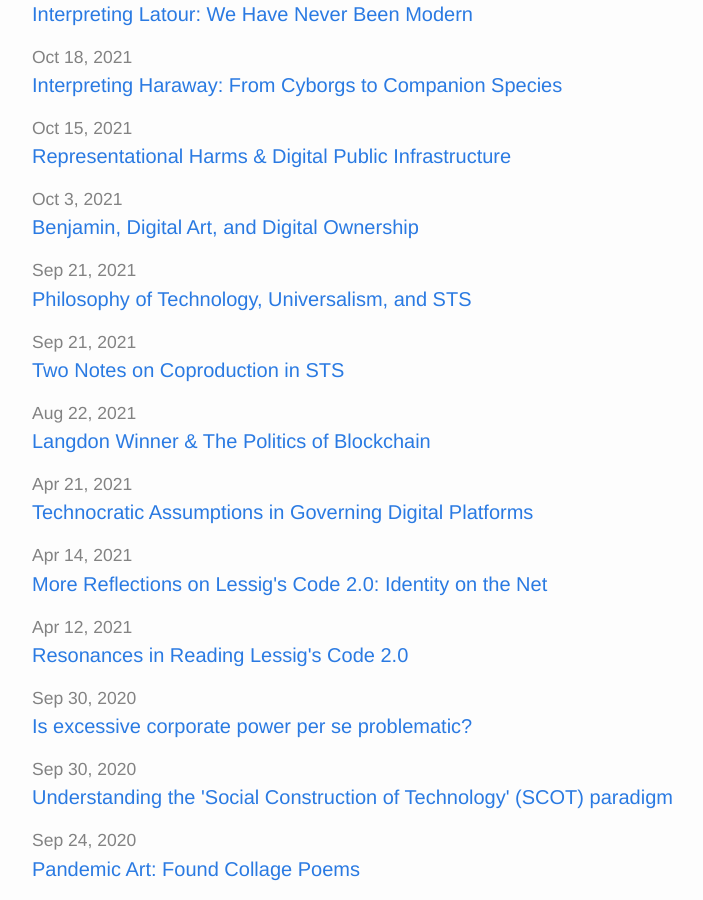
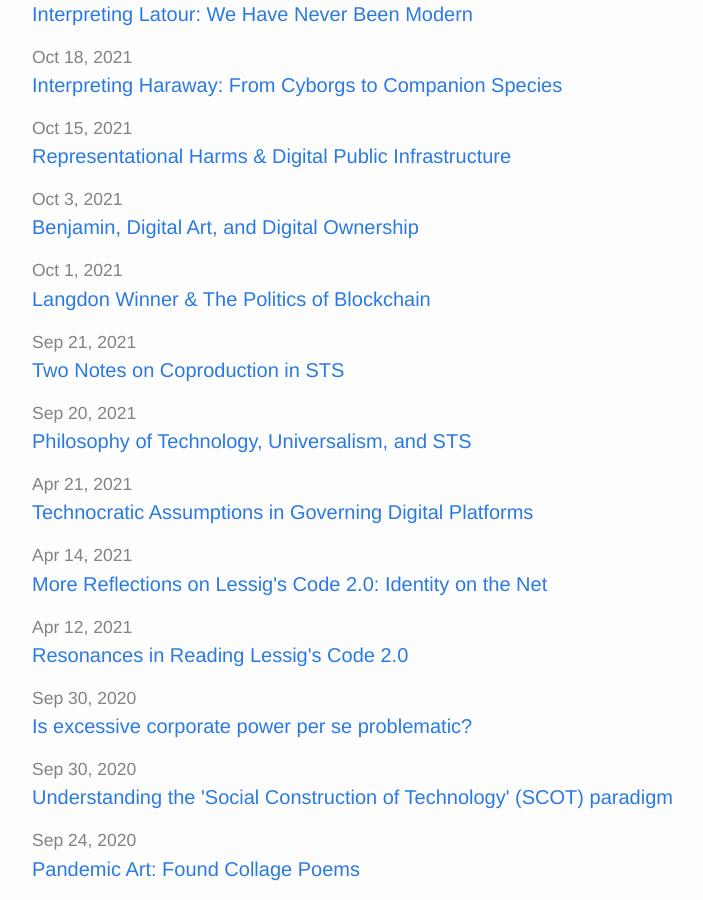
Before and after one commit to Fossj117/fossj117.github.io, a Jekyll site: the page built from posts.md, in a window 1280 px wide and 900 px high, scrolled down 1046 px. Shown: the whole window, without its empty margins (238-941 px from the left). Built offline with Jekyll 4.4.1, drawn with Linux system fonts in a browser that asks for light colours.

Commit message:
fix dates

```diff
--- a/_posts/2021-09-21-philosophy-of-tech-sts-universalism.md
+++ b/_posts/2021-09-20-philosophy-of-tech-sts-universalism.md
@@ -1,7 +1,7 @@
 ---
 layout: post
 title: "Philosophy of Technology, Universalism, and STS"
-date: 2021-09-21
+date: 2021-09-20
 latex: true
 mathjax: true
 comments: true
--- a/_posts/2021-10-01-langdon-winner-blockchain.md
+++ b/_posts/2021-10-01-langdon-winner-blockchain.md
@@ -1,7 +1,7 @@
 ---
 layout: post
 title: Langdon Winner & The Politics of Blockchain
-date: 2021-08-22
+date: 2021-10-01
 latex: true
 mathjax: true
 comments: true
```
